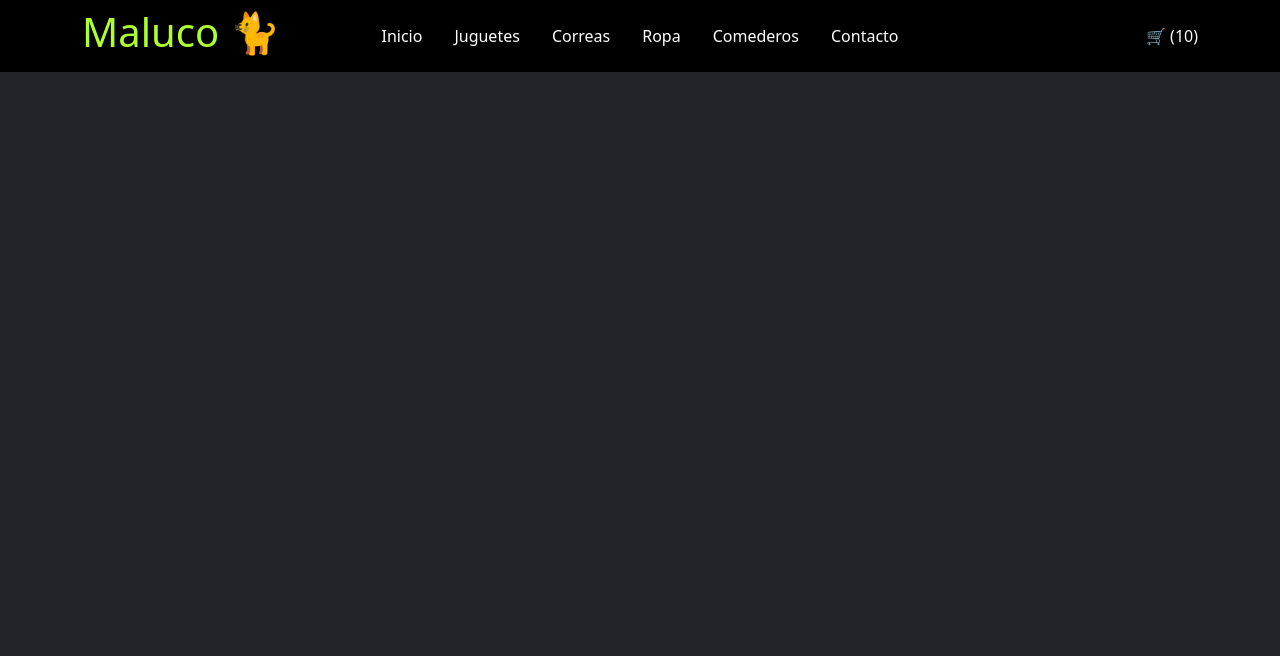
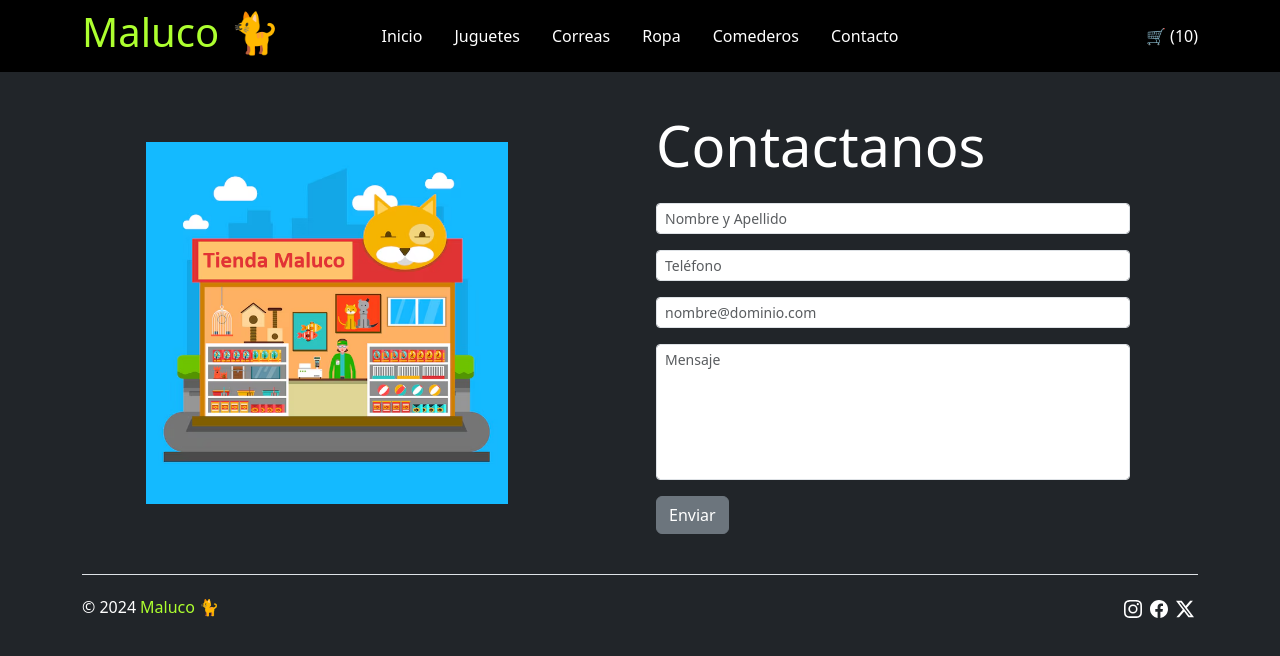
Before and after one commit to GastonM10/ProyectoFinalReactOjeda, a React (Vite) app: page /contact in a window 1280 px wide. Shown: the top 656 px of the page. Built offline with nearby package versions, Linux system fonts and the light colour scheme.

Commit message:
Loading gif + Contact page

```diff
--- a/src/App.jsx
+++ b/src/App.jsx
@@ -5,10 +5,11 @@ import { useState } from "react";
 import { BrowserRouter, Routes, Route } from "react-router-dom";
 import ItemDetail from "./components/ItemDetail";
 import './css/main.css'
+import Contact from './components/Contact';
 
 function App() {
 
-  const h1Productos = "Todos los productos";
+  const h1Productos = "Nuestros productos";
   const [cantItem, setCantItem] = useState(10);
 
   return (
@@ -18,6 +19,7 @@ function App() {
         <Route path="/" element={<ItemListContainer h1Prods={h1Productos} />}/>
         <Route path="/category/:categoryId" element={<ItemListContainer h1Prods={h1Productos} />}/>
         <Route path="/item/:itemId" element={<ItemDetail />} />
+        <Route path="/contact" element={<Contact />} />
       </Routes>
       <Footer />
     </BrowserRouter>
--- /dev/null
+++ b/src/components/Contact.jsx
@@ -0,0 +1,42 @@
+import '../css/contact.css';
+
+const Contact = () => {
+
+    return (
+
+        <div className='pt-5 bg-dark'>
+        <section className="contact-form mt-5 bg-dark d-flex justify-content-center">
+
+            <div className="row d-flex justify-content-center">
+
+                <article className="col-10 col-md-6 d-flex align-items-center">
+                    <img src="./src/assets/img/contact-form.png" className="w-75" />
+                </article>
+
+
+                <div className="grid-container-form-data col-10 col-md-6 text-center">
+
+                    <h1 className="display-4 fw-normal">Contactanos</h1>
+
+                    <input type="name" className="form-control form-control-sm" placeholder="Nombre y Apellido" />
+                    <input type="phone" className="form-control form-control-sm" placeholder="Teléfono" />
+                    <input type="email" className="form-control form-control-sm" placeholder="nombre@dominio.com" />
+
+                    <textarea className="form-control form-control-sm" placeholder="Mensaje" rows="6"></textarea>
+
+                    <div className="btn-form">
+                        <button type="submit" className="btn btn-form btn-secondary">Enviar</button>
+                    </div>
+
+                </div>
+
+            </div>
+
+        </section>
+        </div>
+
+    )
+
+}
+
+export default Contact
--- a/src/components/Item.jsx
+++ b/src/components/Item.jsx
@@ -7,7 +7,7 @@ export const Item = ( {producto} ) => {
         <div className="col-4 mb-3 w-25">
             <div className="producto">
                 <div className="card text-bg-success custom-card-height">
-                    <img src={producto.imagen} className="rounded-top" alt="..." />
+                    <img src={producto.imagen} className="rounded-top" />
                     <div className="card-header fs-5">{producto.nombre}</div>
                     <div className="card-body">
                         <h5 className="card-title fw-bold">$ {producto.precio}</h5>
--- a/src/components/ItemDetail.jsx
+++ b/src/components/ItemDetail.jsx
@@ -32,7 +32,7 @@ const ItemDetailContainer = () => {
                     </div>
                 </div>
             </div>
-            : <p>Cargando información del producto...</p>
+            : <div className="d-flex justify-content-center align-items-center"><img src="../src/assets/img/loading.gif" className="w-25" /></div>
         }
     </div>
   )
--- a/src/components/ItemList.jsx
+++ b/src/components/ItemList.jsx
@@ -11,7 +11,7 @@ export const ItemList = ( {productos} ) => {
         productos.map(producto => {
           return <Item key={producto.id} producto={producto} />
         })
-        : <div className="d-flex justify-content-center align-items-center"><p>Cargando productos...</p></div>
+        : <div className="d-flex justify-content-center align-items-center"><img src="../src/assets/img/loading.gif" className="w-25" /></div>
       }
     </div>
   )
--- a/src/components/header/NavBar.jsx
+++ b/src/components/header/NavBar.jsx
@@ -23,7 +23,7 @@ export const NavBar = () => {
               })
             }
             <li className="nav-item">
-              <NavLink to="/contacto.html" className="nav-link nav-text-custom">Contacto</NavLink>
+              <NavLink to="/contact" className="nav-link nav-text-custom">Contacto</NavLink>
             </li>
         </ul>
     </nav>
--- /dev/null
+++ b/src/css/contact.css
@@ -0,0 +1,14 @@
+.grid-container-form-data {
+    padding: 10px;
+    font-weight: bold;
+    padding: 1rem;
+    gap: 1rem;
+    display: flex;
+    flex-direction: column;
+    align-items: start;
+    justify-content: space-evenly;
+}
+
+textarea {
+    resize: none;
+}
```
Also changed, not shown: src/assets/img/contact-form.png (added), src/assets/img/loading.gif (added).
